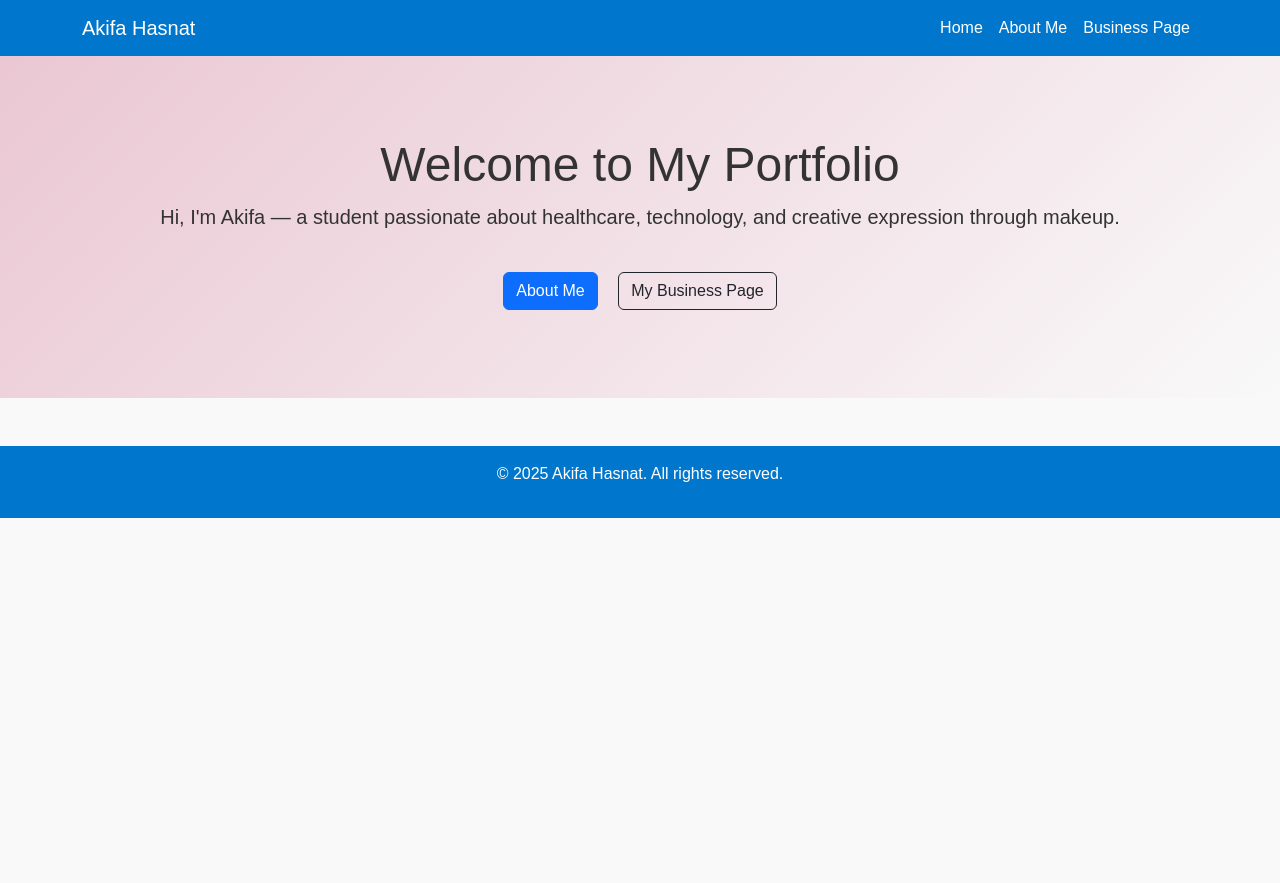
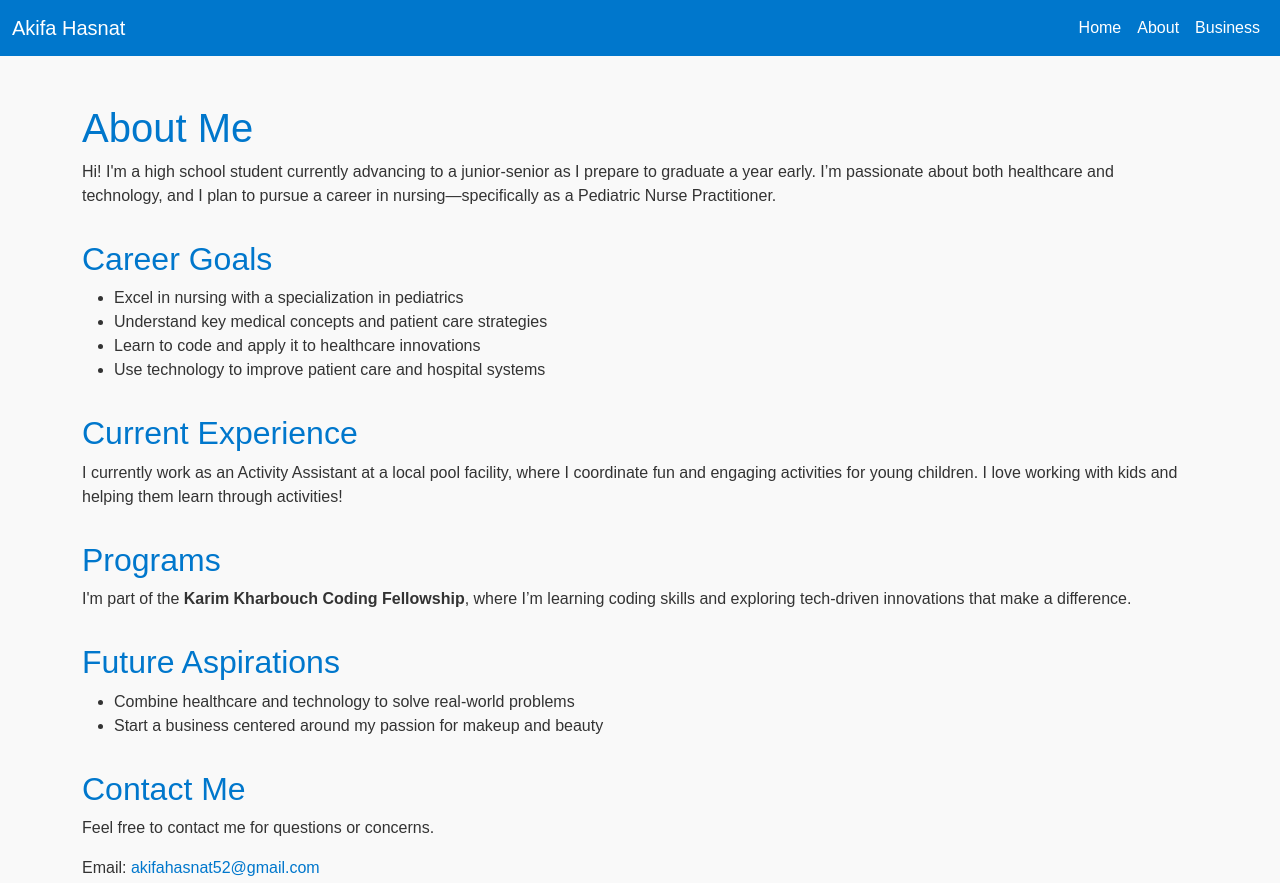
Before and after one commit to Akifa15/Akifa15.github.io, a plain HTML site: page FinalProject/index.html in a window 1280 px wide. Shown: the top 883 px of the page. Before the commit the page ends 800 px from the top, so only its background shows below. Drawn offline with nearby package versions, Linux system fonts and the light colour scheme.

Commit message:
Update index.html

```diff
--- a/FinalProject/index.html
+++ b/FinalProject/index.html
@@ -2,13 +2,11 @@
 <html lang="en">
 <head>
   <meta charset="UTF-8">
-  <title>Akifa Hasnat | Portfolio</title>
+  <title>About Me</title>
   <meta name="viewport" content="width=device-width, initial-scale=1">
 
-  <!-- Bootstrap CSS -->
   <link href="https://cdn.jsdelivr.net/npm/bootstrap@5.3.3/dist/css/bootstrap.min.css" rel="stylesheet">
 
-  <!-- Custom Style -->
   <style>
     :root {
       --main-blue: #0077cc;
@@ -17,9 +15,17 @@
     }
 
     body {
+      font-family: Arial, sans-serif;
       background-color: var(--soft-gray);
-      font-family: Arial, sans-serif;
       color: var(--dark-gray);
+    }
+
+    h1, h2 {
+      color: var(--main-blue);
+    }
+
+    .section {
+      margin-bottom: 2rem;
     }
 
     .navbar-custom {
@@ -27,27 +33,7 @@
     }
 
     .navbar-custom .nav-link {
-      color: white;
-    }
-
-    .hero {
-      padding: 5rem 0;
-      text-align: center;
-      background: linear-gradient(135deg, #eac7d3, #f9f9f9);
-    }
-
-    .hero h1 {
-      font-size: 3rem;
-      color: var(--dark-gray);
-    }
-
-    .hero p {
-      font-size: 1.25rem;
-      margin-bottom: 2rem;
-    }
-
-    .hero .btn {
-      margin: 0.5rem;
+      color: white !important;
     }
 
     footer {
@@ -57,40 +43,80 @@
       padding: 1rem 0;
       margin-top: 3rem;
     }
+
+    a.email-link {
+      color: var(--main-blue);
+      text-decoration: none;
+    }
+
+    a.email-link:hover {
+      text-decoration: underline;
+    }
   </style>
 </head>
 <body>
 
   <!-- Navbar -->
   <nav class="navbar navbar-expand-lg navbar-custom">
-    <div class="container">
-      <a class="navbar-brand text-white" href="#">Akifa Hasnat</a>
+    <div class="container-fluid">
+      <a class="navbar-brand text-white" href="index.html">Akifa Hasnat</a>
       <div class="collapse navbar-collapse">
         <ul class="navbar-nav ms-auto">
           <li class="nav-item"><a class="nav-link" href="index.html">Home</a></li>
-          <li class="nav-item"><a class="nav-link" href="aboutMe.html">About Me</a></li>
-          <li class="nav-item"><a class="nav-link" href="business.html">Business Page</a></li>
+          <li class="nav-item"><a class="nav-link" href="aboutMe.html">About</a></li>
+          <li class="nav-item"><a class="nav-link" href="business.html">Business</a></li>
         </ul>
       </div>
     </div>
   </nav>
 
-  <!-- Hero Section -->
-  <section class="hero">
-    <div class="container">
-      <h1>Welcome to My Portfolio</h1>
-      <p>Hi, I'm Akifa — a student passionate about healthcare, technology, and creative expression through makeup.</p>
-      <a href="about.html" class="btn btn-primary">About Me</a>
-      <a href="business.html" class="btn btn-outline-dark">My Business Page</a>
+  <!-- Main Content -->
+  <div class="container mt-5">
+    <div class="section">
+      <h1>About Me</h1>
+      <p>Hi! I'm a high school student currently advancing to a junior-senior as I prepare to graduate a year early. I’m passionate about both healthcare and technology, and I plan to pursue a career in nursing—specifically as a Pediatric Nurse Practitioner.</p>
     </div>
-  </section>
+
+    <div class="section">
+      <h2>Career Goals</h2>
+      <ul>
+        <li>Excel in nursing with a specialization in pediatrics</li>
+        <li>Understand key medical concepts and patient care strategies</li>
+        <li>Learn to code and apply it to healthcare innovations</li>
+        <li>Use technology to improve patient care and hospital systems</li>
+      </ul>
+    </div>
+
+    <div class="section">
+      <h2>Current Experience</h2>
+      <p>I currently work as an Activity Assistant at a local pool facility, where I coordinate fun and engaging activities for young children. I love working with kids and helping them learn through activities!</p>
+    </div>
+
+    <div class="section">
+      <h2>Programs</h2>
+      <p>I'm part of the <strong>Karim Kharbouch Coding Fellowship</strong>, where I’m learning coding skills and exploring tech-driven innovations that make a difference.</p>
+    </div>
+
+    <div class="section">
+      <h2>Future Aspirations</h2>
+      <ul>
+        <li>Combine healthcare and technology to solve real-world problems</li>
+        <li>Start a business centered around my passion for makeup and beauty</li>
+      </ul>
+    </div>
+
+    <div class="section" id="contact">
+      <h2>Contact Me</h2>
+      <p>Feel free to contact me for questions or concerns.</p>
+      <p>Email: <a class="email-link" href="mailto:akifahasnat52@gmail.com">akifahasnat52@gmail.com</a></p>
+    </div>
+  </div>
 
   <!-- Footer -->
   <footer>
     <p>© 2025 Akifa Hasnat. All rights reserved.</p>
   </footer>
 
-  <!-- Bootstrap JS -->
   <script src="https://cdn.jsdelivr.net/npm/bootstrap@5.3.3/dist/js/bootstrap.bundle.min.js"></script>
 </body>
 </html>
```
